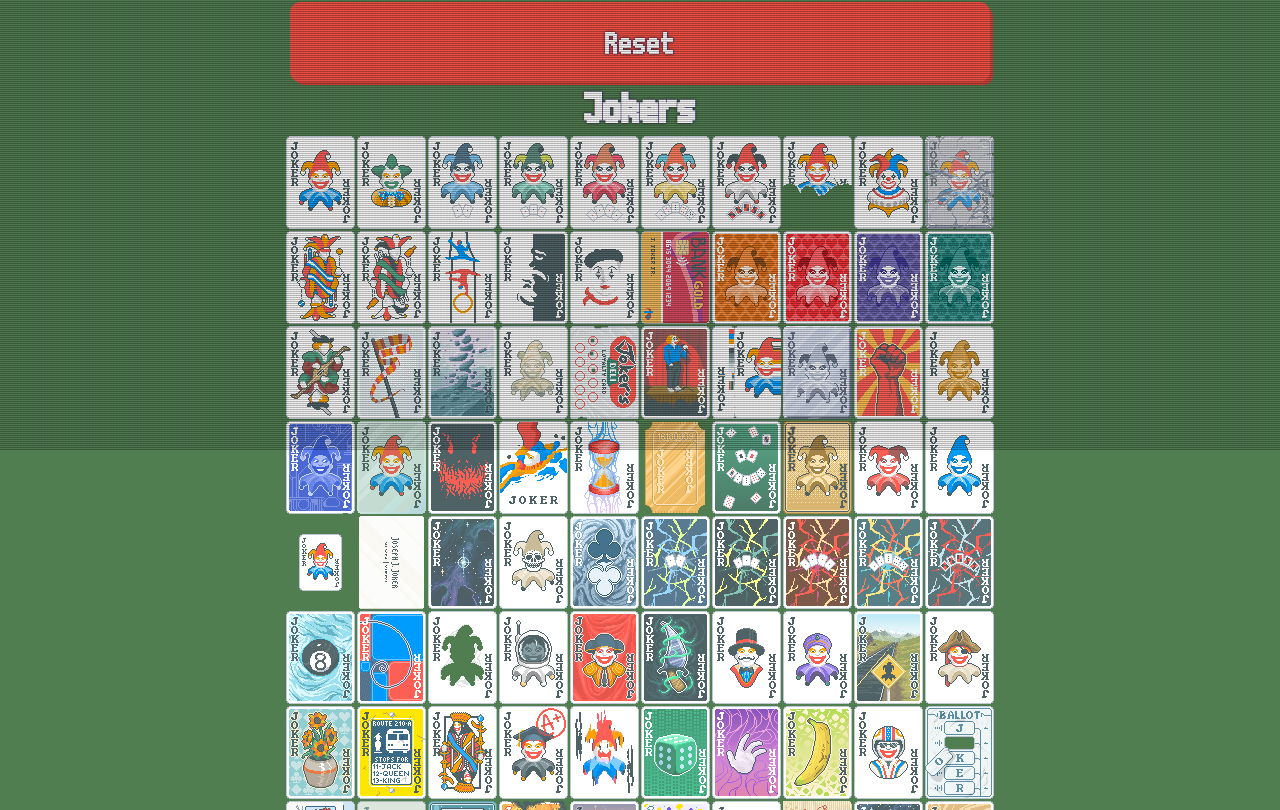
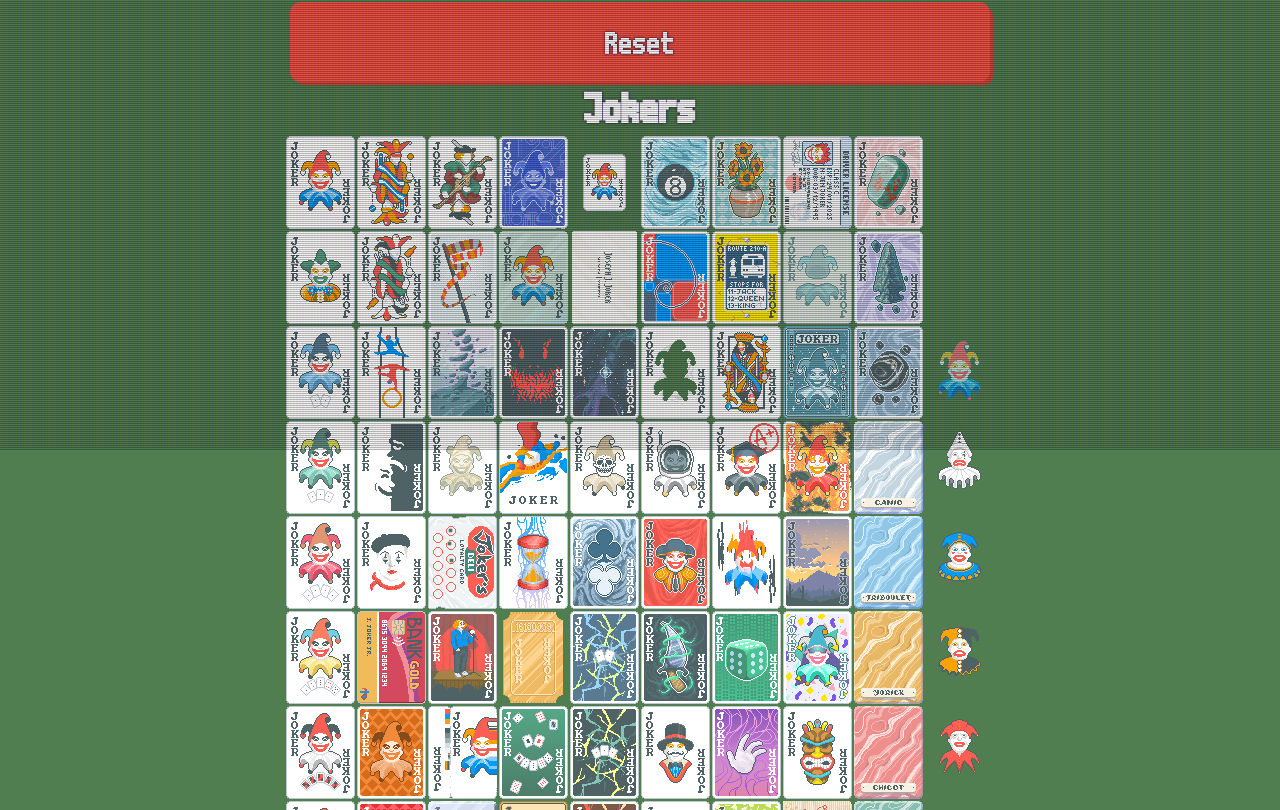
Before and after one commit to VincentCarlino/Toolbox-Joker, a React (Create React App) app: page / in a window 1280 px wide. Shown: the part 350-1160 px from the top of the page. Built offline with nearby package versions, Linux system fonts and the light colour scheme.

Commit message:
Render jokers successfully

```diff
--- a/src/App.js
+++ b/src/App.js
@@ -4,14 +4,29 @@ import './App.scss';
 import jokers from './assets/Jokers.png';
 
 export const ACTIONS = {
-  ADD_CHIPS: 'add_chips',
-  ADD_MULT: 'add_mult',
-  RESET: 'reset'
+  ADD_CHIPS: 'ADD_CHIPS',
+  ADD_MULT: 'ADD_MULT',
+  RESET: 'RESET'
+}
+
+export const HANDS = {
+FLUSH_FIVE : 'FLUSH_FIVE',
+FLUSH_HOUSE : 'FLUSH_HOUSE',
+FIVE_OF_A_KIND : 'FIVE_OF_A_KIND',
+STRAIGHT_FLUSH : 'STRAIGHT_FLUSH',
+FOUR_OF_A_KIND : 'FOUR_OF_A_KIND',
+FULL_HOUSE : 'FULL_HOUSE',
+FLUSH : 'FLUSH',
+STRAIGHT : 'STRAIGHT',
+THREE_OF_A_KIND : 'THREE_OF_A_KIND',
+TWO_PAIR : 'TWO_PAIR',
+PAIR : 'PAIR',
+HIGH_CARD : 'HIGH_CARD'
 }
 
 export const PARAMETERS = {
-  CHIPS: 'chips',
-  MULT: 'mult'
+  CHIPS: 'CHIPS',
+  MULT: 'MULT'
 }
 
 function reducer(state, { type, payload }) {
@@ -37,6 +52,83 @@ function reducer(state, { type, payload }) {
       }
   }
 }
+
+
+const jcardsDiv = document.getElementById('jokers');
+
+
+function jokerString(i, j, modifiers) {
+  // let jmodifierClass = '';
+
+  // let jmodifierString = 'url(assets/Jokers.png) 0px -855px, ';
+  // let jmodifierPostString = '';
+
+  // if(modifiers.foil) {
+  //   jmodifierPostString = 'url(assets/Editions.png) -71px 0, ';
+  // }
+  // else if(modifiers.holographic) {
+  //   jmodifierPostString = 'url(assets/Editions.png) -142px 0, ';
+  // }
+  // else if(modifiers.polychrome) {
+  //   jmodifierClass = ' polychrome';
+  //   jmodifierPostString = 'url(assets/Editions.png) -213px 0, ';
+  // }
+  // else if(modifiers.disabled) {
+  //   jmodifierPostString = 'url(assets/Editions.png) 71px 0, ';
+  // }
+  // else {
+  //   jmodifierPostString = '';
+  // }
+
+  // switch(`${i},${j}`) {
+  //   case '8,3': jmodifierString = `url(assets/Jokers.png) -${71*3}px -${95*9}px, `; break;
+  //   case '8,4': jmodifierString = `url(assets/Jokers.png) -${71*4}px -${95*9}px, `; break;
+  //   case '8,5': jmodifierString = `url(assets/Jokers.png) -${71*5}px -${95*9}px, `; break;
+  //   case '8,6': jmodifierString = `url(assets/Jokers.png) -${71*6}px -${95*9}px, `; break;
+  //   case '8,7': jmodifierString = `url(assets/Jokers.png) -${71*7}px -${95*9}px, `; break;
+  //   case '12,4': jmodifierString = `url(assets/Jokers.png) -${71*2}px -${95*9}px, `; break;
+  // }
+  return `style="mask-position:  -${71*j}px -${95*i}px; background: url(assets/Jokers.png) -${71*j}px -${95*i}px"`;
+}
+
+function JokerList() {
+
+  const Jokers = []
+
+  for(let i = 0; i < 16; i++) {
+    if(i === 9) {i++;}
+    for(let j = 0; j < 10; j++) {
+      Jokers.push(<div className="jokerCard" style={{backgroundPositionX: "-" + (i * 71) + "px", backgroundPositionY: "-" + (j * 95) + "px"}}></div>)
+    }
+  }
+  return (
+    <div className="jokers">
+      {Jokers}
+    </div>
+  )
+}
+
+// function drawJokers() {
+//   let txt = '<div className="flex">';
+//   let count = 0;
+//   for(let i = 0; i < 16; i++) {
+//     if(i === 9) {i++;}
+//     for(let j = 0; j < 10; j++) {
+//       // const title = (jokerTexts.length > i && jokerTexts[i].length > j) ? jokerTexts[i][j][0] : 'WIP';
+//       // const description = (jokerTexts.length > i && jokerTexts[i].length > j) ? eval('`' + jokerTexts[i][j][1] + '`') : 'WIP';
+//         txt += `<div class="jokerCard" ${jokerString(i, j)}></div>`;
+//         count++;
+//         if(count >= 10) {
+//           count = 0;
+//           txt += '</div><div>';
+//         }
+//       }
+//     }
+//   }
+//   txt += '</div>';
+  // jcardsDiv.innerHTML = txt;
+
+
 
 function App() {
   const [{ currentChips, currentMult }, dispatch] = useReducer(reducer, { currentChips: 0, currentMult: 0 });
@@ -65,7 +157,6 @@ function App() {
         <Button number={100} action={ACTIONS.ADD_MULT} buttonText='+100' dispatch={dispatch} />
         <Button number={10} action={ACTIONS.ADD_MULT} buttonText='+10' dispatch={dispatch} />
         <Button number={1} action={ACTIONS.ADD_MULT}buttonText='+1'  dispatch={dispatch} />
-
         </div>
         <div className="flex">
           <Button action={ ACTIONS.RESET } buttonText="Reset" dispatch={dispatch} />
@@ -73,7 +164,8 @@ function App() {
         <div className="flex">
           <h1>Jokers</h1>
         </div>
-        <img src={jokers} className="jokers"/>
+        <JokerList />
+        {/* <img src={jokers} className="jokers"/> */}
         </div>
     </div>
   );
--- a/src/App.scss
+++ b/src/App.scss
@@ -315,5 +315,44 @@ h2 {
 }
 
 .jokers {
-  height: 100%
+  // height: 100%
+  display: grid;
+  grid-template-columns: repeat(10, 1fr);
+  grid-template-rows: repeat(16, 1fr);
+  grid-column-gap: 0px;
+  grid-row-gap: 0px;
 }
+
+.jokerCard {
+  width: 71px;
+  height: 95px;
+  padding: 0;
+  image-rendering: pixelated;
+  cursor: pointer;
+  z-index: 1;
+  background: url(assets/Jokers.png);
+}
+
+.modifierCard:hover, .jmodifierCard:hover, .jokerCard:hover, .playingCard:hover, .playfieldCard:hover {
+  scale: 1.05;
+  animation: bounce 0.3s ease;
+}
+
+// .jokerCard:after, .playingCard:after, .jmodifierCard:after, .modifierCard:after, .playfieldCard:after {
+//   content: '';
+//   width: 71px;
+//   height: 94px;
+//   left: 0;
+//   top: 0;
+//   background: inherit;
+//   position: absolute;
+
+//   mask-image: url(assets/Jokers.png);
+//   mask-position: inherit;
+//   mask-mode: alpha;
+// }
+
+// .jokerCard:hover:after, .playingCard:hover:after, .jmodifierCard:hover:after, .modifierCard:hover:after, .playfieldCard:hover:after {
+//   border-radius: 7px;
+//   box-shadow: 0px 10px 1px -3px #0005;
+// }
```
